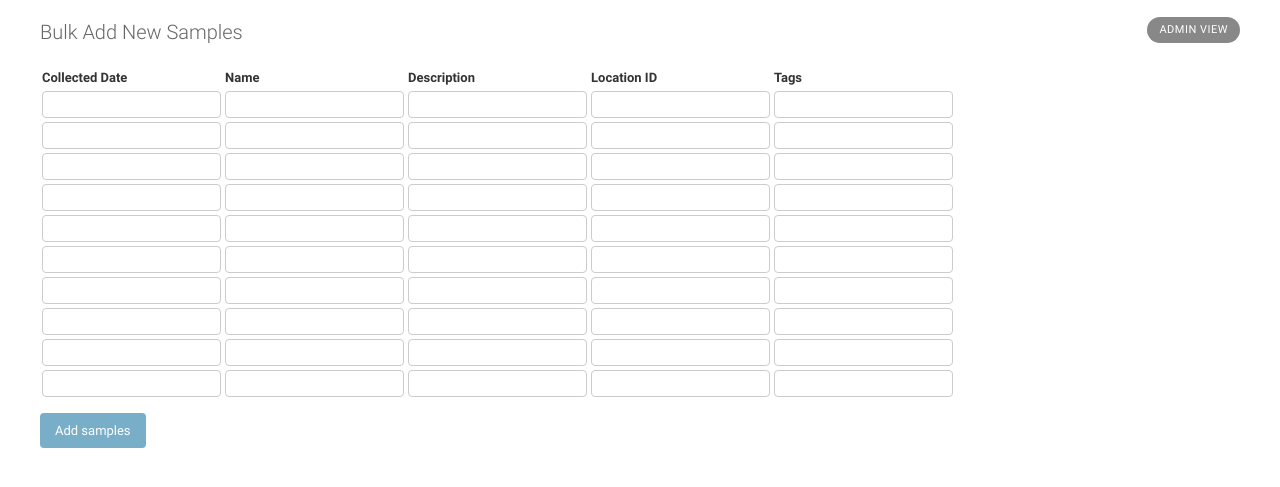
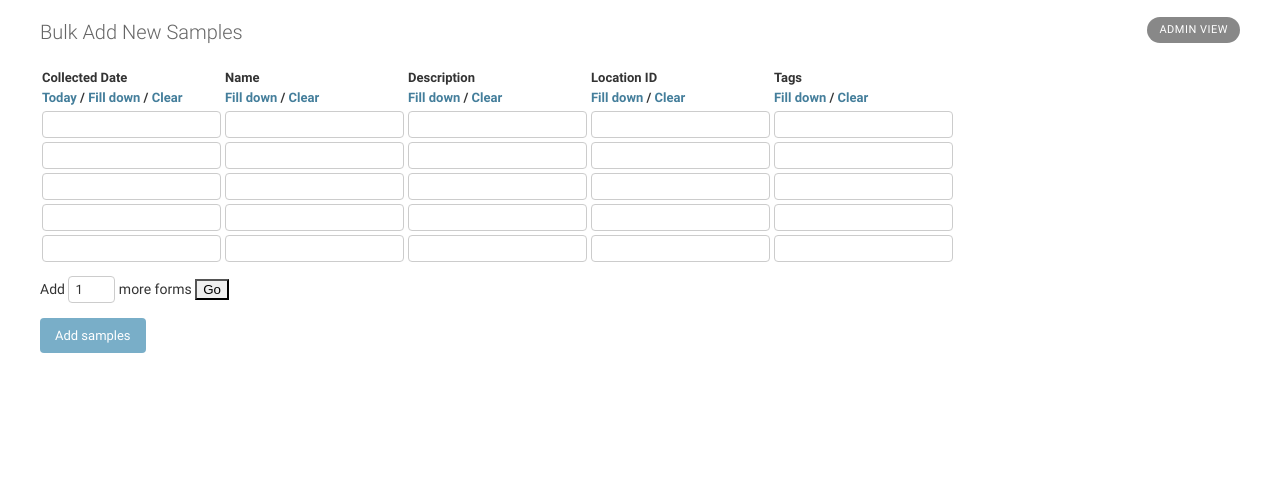
Before and after one commit to paleolimbot/lims-django, a Django app: page /lims/sample/add_bulk in a window 1280 px wide. Shown: the part 48-535 px from the top of the page. Run offline with Django 3.2, Linux system fonts and the light colour scheme; the visitor is signed in with stand-in values (Sample User, id 1).

Commit message:
add bulk action form jquery actions

```diff
--- /dev/null
+++ b/lims/static/lims/js/sample_bulk_form.js
@@ -0,0 +1,90 @@
+
+function addForms(n) {
+    // make sure n is an integer. if it isn't, don't do anything
+    n = parseInt(n);
+    if(isNaN(n)) {
+        return;
+    }
+
+    var $container = $('#add-formset-list');
+    var $header = $('#add-formset-header').parent();
+    var $formLi = $container.find('.add-formset-item').not($header);
+
+    // setup the template (no errors, no values)
+    var $template = $formLi.first().clone();
+    $template.find('.errorlist').remove();
+    $template.find('input[type="text"]').val('');
+
+    var n_forms = $formLi.length;
+
+    for(var i=0; i<n; i++) {
+        var nth_form = n_forms + i + 1;
+        var $newLi = $template.clone();
+
+        // update id and name on input elements
+        $newLi.find('input').each(function() {
+            var $this = $(this);
+            var current_id = $this.attr('id');
+            var current_name = $this.attr('name');
+            $this.attr('id', current_id.replace(/[0-9]+/, nth_form));
+            $this.attr('name', current_name.replace(/[0-9]+/, nth_form));
+        });
+
+        // update for element on label elements
+        $newLi.find('label').each(function() {
+            var $this = $(this);
+            $this.attr('for', $this.attr('for').replace(/[0-9]+/, nth_form))
+        });
+
+        $container.append($newLi);
+    }
+}
+
+function fillDown(linkId) {
+    var $link = $(linkId);
+    var fieldName = $link.attr('id').replace(/-(fill|clear|today)$/, '');
+    var action = $link.attr('id').replace(/^[a-z_]+-/, '');
+
+    if(action === 'fill') {
+        // get the value from the fist field
+        var value = $('#id_form-0-' + fieldName).val();
+
+        // if there is no value, do nothing
+        if (value.length === 0) {
+            return;
+        }
+
+        // set all non-blank cells to value
+        $('#add-formset-list').find('input[type="text"]').each(function() {
+            var $this = $(this);
+            if($this.attr('name').endsWith(fieldName) && $this.val() === '') {
+                $this.val(value);
+            }
+        })
+    } else if (action === 'clear') {
+        // set all cells to ''
+        $('#add-formset-list').find('input[type="text"]').each(function() {
+            var $this = $(this);
+            if($this.attr('name').endsWith(fieldName)) {
+                $this.val('');
+            }
+        })
+    } else if (action === 'today' && fieldName === 'collected') {
+        var dateString = new Date().toISOString().replace(/T/, ' ').replace(/:[0-9]{2}\.[0-9]*Z$/, '');
+        $('#id_form-0-' + fieldName).val(dateString);
+    } else {
+        console.log('Unknown action: "' + action + '"');
+    }
+}
+
+$(function() {
+    $('#add-formset-more-go').on('click', function(e) {
+        e.preventDefault();
+        addForms($('#add-formset-more-number').val());
+    });
+
+    $('#add-formset-header').on('click', 'a', function(e) {
+        e.preventDefault();
+        fillDown(this);
+    })
+});
--- a/lims/templates/lims/base.html
+++ b/lims/templates/lims/base.html
@@ -70,7 +70,7 @@
 
 {% block scripts %}
     <script src="{% static 'lims/js/jquery-3.3.1.js' %}"></script>
-    <script src="{% static 'lims/js/tables.js' %}"></script>
 {% endblock %}
+
 </body>
 </html>
--- a/lims/templates/lims/lists/location_list.html
+++ b/lims/templates/lims/lists/location_list.html
@@ -36,3 +36,8 @@
     </div>
 
 {% endblock %}
+
+{% block scripts %}
+    {{ block.super }}
+    <script src="{% static 'lims/js/tables.js' %}"></script>
+{% endblock %}
--- a/lims/templates/lims/lists/sample_list.html
+++ b/lims/templates/lims/lists/sample_list.html
@@ -36,3 +36,8 @@
     </div>
 
 {% endblock %}
+
+{% block scripts %}
+    {{ block.super }}
+    <script src="{% static 'lims/js/tables.js' %}"></script>
+{% endblock %}
--- a/lims/templates/lims/location_detail.html
+++ b/lims/templates/lims/location_detail.html
@@ -78,3 +78,9 @@
     {% include 'lims/tables/sample_table.html' with page_obj=sample_page_obj page_kwarg=sample_page_kwarg actions=sample_actions %}
 
 {% endblock %}
+
+{% block scripts %}
+    {{ block.super }}
+    {% load static %}
+    <script src="{% static 'lims/js/tables.js' %}"></script>
+{% endblock %}
--- a/lims/templates/lims/sample_bulk_form.html
+++ b/lims/templates/lims/sample_bulk_form.html
@@ -22,11 +22,32 @@
             <ul id="add-formset-list">
             <li class="add-formset-item">
                 <ul class="add-formset-fieldlist" id="add-formset-header">
-                    <li>Collected Date</li>
-                    <li>Name</li>
-                    <li>Description</li>
-                    <li>Location ID</li>
-                    <li>Tags</li>
+                    <li>
+                        Collected Date <br/>
+                        <a href="#" id="collected-today">Today</a> /
+                        <a href="#" id="collected-fill">Fill down</a> /
+                        <a href="#" id="collected-clear">Clear</a>
+                    </li>
+                    <li>
+                        Name <br/>
+                        <a href="#" id="name-fill">Fill down</a> /
+                        <a href="#" id="name-clear">Clear</a>
+                    </li>
+                    <li>
+                        Description <br/>
+                        <a href="#" id="description-fill">Fill down</a> /
+                        <a href="#" id="description-clear">Clear</a>
+                    </li>
+                    <li>
+                        Location ID <br/>
+                        <a href="#" id="location_slug-fill">Fill down</a> /
+                        <a href="#" id="location_slug-clear">Clear</a>
+                    </li>
+                    <li>
+                        Tags <br/>
+                        <a href="#" id="tag_json-fill">Fill down</a> /
+                        <a href="#" id="tag_json-clear">Clear</a>
+                    </li>
                 </ul>
             </li>
                 {% for sub_form in form %}
@@ -37,8 +58,18 @@
                     </li>
                 {% endfor %}
             </ul>
+            <p>
+                Add <input id="add-formset-more-number" type="text" size="2" title="Add" value="1"/> more forms
+                <button id="add-formset-more-go">Go</button>
+            </p>
         <input type="submit" value="Add samples" />
         </form>
     </div>
 
 {% endblock %}
+
+{% block scripts %}
+    {{ block.super }}
+    {% load static %}
+    <script src="{% static 'lims/js/sample_bulk_form.js' %}"></script>
+{% endblock %}
--- a/lims/templates/lims/user_detail.html
+++ b/lims/templates/lims/user_detail.html
@@ -45,3 +45,9 @@
     {% include 'lims/tables/location_table.html' with page_obj=location_page_obj page_kwarg=location_page_kwarg actions=location_actions %}
 
 {% endblock %}
+
+{% block scripts %}
+    {{ block.super }}
+    {% load static %}
+    <script src="{% static 'lims/js/tables.js' %}"></script>
+{% endblock %}
--- a/lims/views/edit.py
+++ b/lims/views/edit.py
@@ -161,11 +161,11 @@ class SampleBulkAddView(LimsLoginMixin, generic.FormView):
     template_name = 'lims/sample_bulk_form.html'
 
     def get_form_class(self):
-        n_samples = self.request.GET.get('n_samples', 10)
+        n_samples = self.request.GET.get('n_samples', 5)
         try:
             n_samples = int(n_samples)
         except ValueError:
-            n_samples = 10
+            n_samples = 5
 
         return modelformset_factory(
             models.Sample,
```
